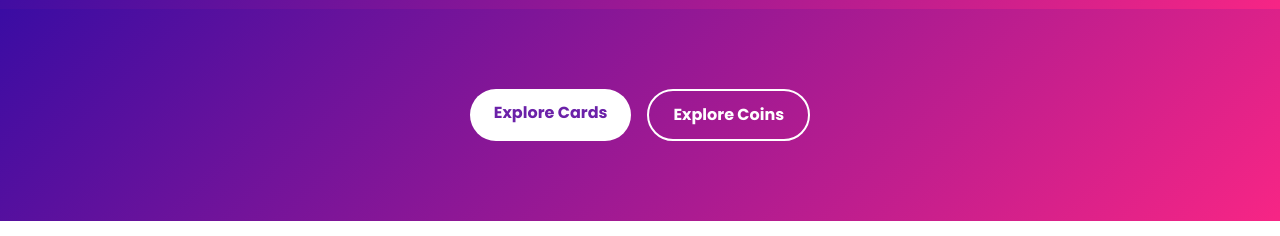
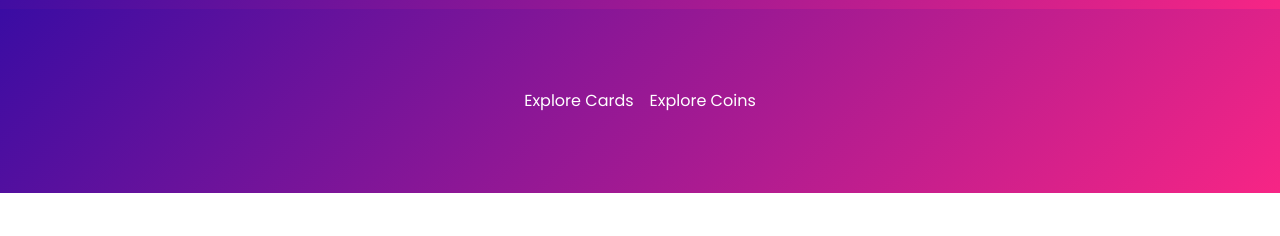
Before and after one commit to elastiscorpio/sphere, a plain HTML site: page index.html in a window 1280 px wide. Shown: the part 47-283 px from the top of the page. Drawn offline with nearby package versions, Linux system fonts and the light colour scheme.

Commit message:
index.html

```diff
--- a/index.html
+++ b/index.html
@@ -119,12 +119,13 @@
 
     <!-- Hero Section -->
     <section class="gradient-bg text-white py-20">
+    <div class="container mx-auto px-6 text-center">
         <div class="flex justify-center space-x-4">
-    <a href="#cards" class="bg-white text-purple-800 px-6 py-3 rounded-full font-bold hover:bg-gray-100 transition">Explore Cards</a>
-    <a href="character-coins.html" class="bg-transparent border-2 border-white px-6 py-3 rounded-full font-bold hover:bg-white hover:text-purple-800 transition">Explore Coins</a>
-</div>
+            <a href="#cards" class="...">Explore Cards</a>
+            <a href="character-coins.html" class="...">Explore Coins</a>
         </div>
-    </section>
+    </div>
+</section>
 
     <!-- Featured Card Section -->
     <section id="cards" class="py-16 bg-white">
```
